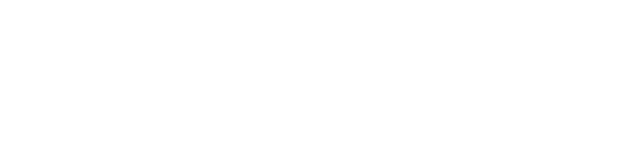
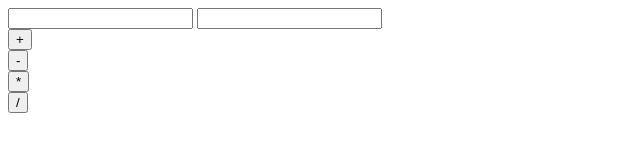
Before and after one commit to zahrachaghazardiy/-project, a plain HTML site: page index.html in a window 1280 px wide. Shown: the whole page, without its empty margins (0-640 px from the left). Drawn offline with Linux system fonts and the light colour scheme.

Commit message:
create functions

```diff
--- a/index.html
+++ b/index.html
@@ -7,6 +7,13 @@
 </head>
 <body>
 
+    <input id="num1" type="number">
+    <input id="num2" type="number"><br>
+    <button onclick="sum()" >+</button><br>
+    <button onclick="minus()" >-</button><br>
+    <button onclick="multi()" >*</button><br>
+    <button onclick="division()" >/</button><br>
+    <p id="result"></p>
 
 
     <script src="script/script.js"></script>
--- a/script/script.js
+++ b/script/script.js
@@ -0,0 +1,16 @@
+let num1 , num2 , result;
+num1=document.getElementById("num1");
+num2=document.getElementById("num2");
+result=document.getElementById("result");
+function sum(){
+    result.innerText= Number(num1.value) + Number(num2.value);
+}
+function minus(){
+    result.innerText=num1.value-num2.value;
+}
+function multi(){
+    result.innerText=num1.value*num2.value;
+}
+function division(){
+    result.innerText=num1.value/num2.value;
+}
```
